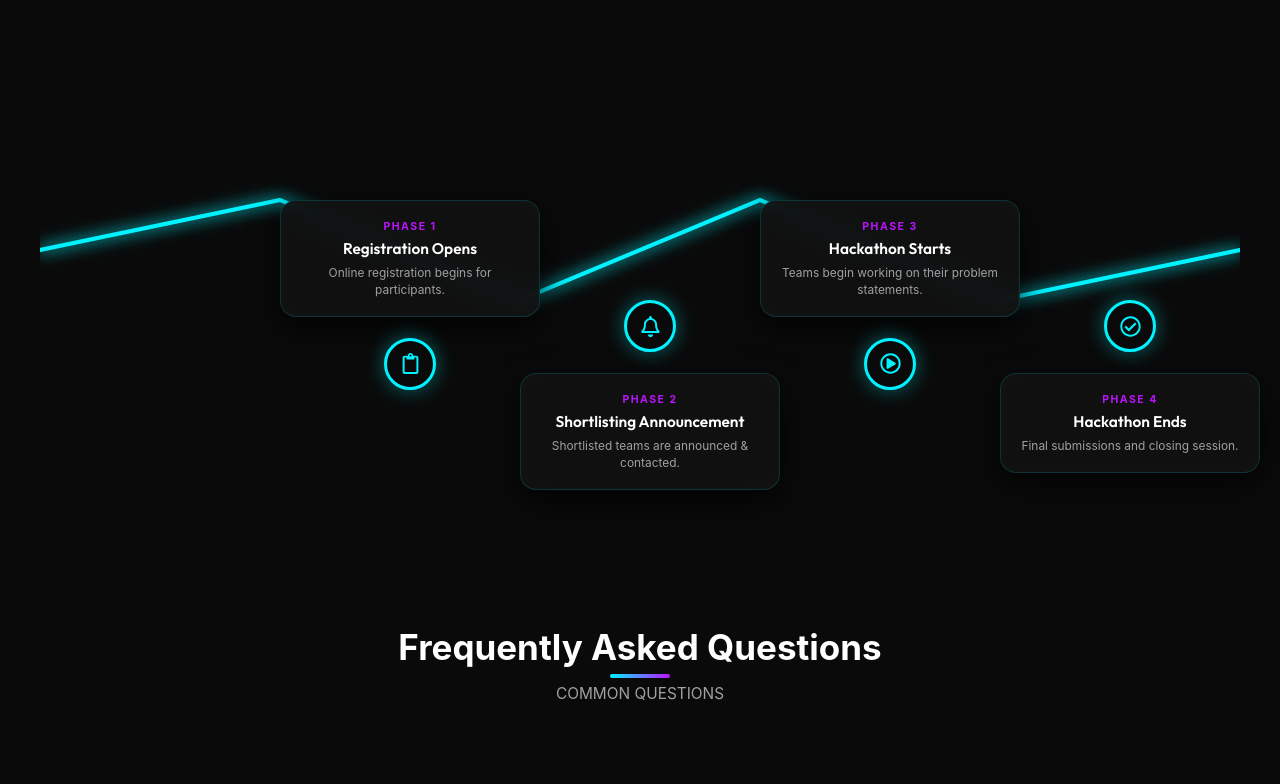
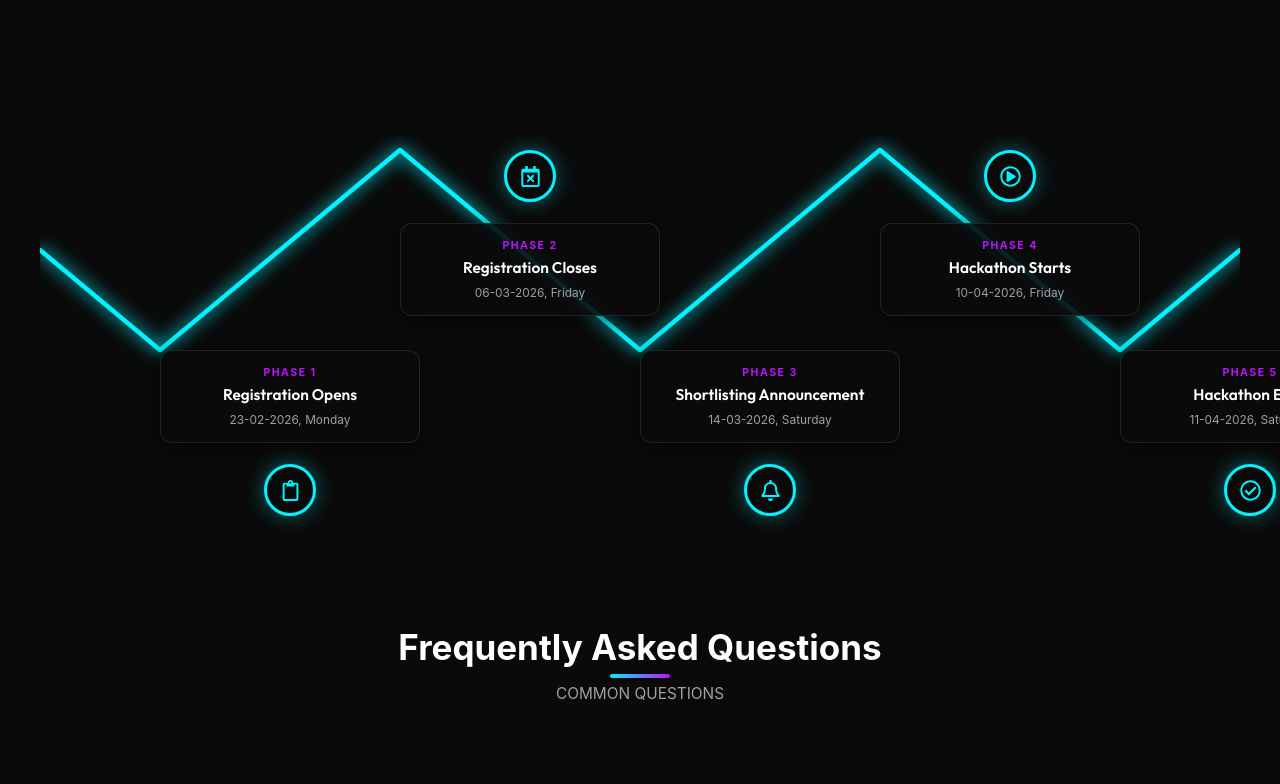
Before and after one commit to chandanaputtaswamy/Cognithon-26, a React (Vite) app: page / in a window 1280 px wide. Shown: the part 4221-5005 px from the top of the page. Built offline with nearby package versions, Linux system fonts and the light colour scheme.

Commit message:
feat: updated schedule with 5 phases, dates, and centered layout

```diff
--- a/src/components/ScheduleRoadmap.tsx
+++ b/src/components/ScheduleRoadmap.tsx
@@ -5,7 +5,8 @@ import {
     FaRegClipboard,
     FaRegBell,
     FaRegPlayCircle,
-    FaRegCheckCircle
+    FaRegCheckCircle,
+    FaRegCalendarTimes
 } from 'react-icons/fa';
 
 
@@ -17,7 +18,6 @@ interface Milestone {
     description: string;
     icon: React.ReactNode;
     x: number; // Percentage from left
-
     y: number; // Percentage from top
 }
 
@@ -25,34 +25,42 @@ const milestones: Milestone[] = [
     {
         time: "Phase 1",
         title: "Registration Opens",
-        description: "Online registration begins for participants.",
+        description: "23-02-2026, Monday",
         icon: <FaRegClipboard />,
-        x: 20,
-        y: 40 // Zigzag Top
+        x: 10,
+        y: 70 // Valley
     },
     {
         time: "Phase 2",
-        title: "Shortlisting Announcement",
-        description: "Shortlisted teams are announced & contacted.",
-        icon: <FaRegBell />,
-        x: 40,
-        y: 60 // Zigzag Bottom
+        title: "Registration Closes",
+        description: "06-03-2026, Friday",
+        icon: <FaRegCalendarTimes />,
+        x: 30,
+        y: 30 // Peak
     },
     {
         time: "Phase 3",
-        title: "Hackathon Starts",
-        description: "Teams begin working on their problem statements.",
-        icon: <FaRegPlayCircle />,
-        x: 60,
-        y: 40 // Zigzag Top
+        title: "Shortlisting Announcement",
+        description: "14-03-2026, Saturday",
+        icon: <FaRegBell />,
+        x: 50,
+        y: 70 // Valley
     },
     {
         time: "Phase 4",
+        title: "Hackathon Starts",
+        description: "10-04-2026, Friday",
+        icon: <FaRegPlayCircle />,
+        x: 70,
+        y: 30 // Peak
+    },
+    {
+        time: "Phase 5",
         title: "Hackathon Ends",
-        description: "Final submissions and closing session.",
+        description: "11-04-2026, Saturday",
         icon: <FaRegCheckCircle />,
-        x: 80,
-        y: 60 // Zigzag Bottom
+        x: 90,
+        y: 70 // Valley
     }
 ];
 
--- a/src/styles/ScheduleRoadmap.css
+++ b/src/styles/ScheduleRoadmap.css
@@ -131,16 +131,16 @@
 
 .milestone-text {
     text-align: center;
-    background: rgba(17, 17, 17, 0.95);
-    padding: 1.25rem;
-    border-radius: 16px;
-    border: 1px solid rgba(0, 243, 255, 0.15);
-    box-shadow: 0 10px 30px rgba(0, 0, 0, 0.8),
-        inset 0 0 20px rgba(255, 255, 255, 0.02);
-    transition: all 0.4s ease;
+    background: rgba(10, 10, 10, 0.9);
+    padding: 1rem;
+    border-radius: 12px;
+    border: 1px solid rgba(255, 255, 255, 0.1);
+    box-shadow: 0 4px 20px rgba(0, 0, 0, 0.6);
+    transition: all 0.3s ease;
     width: 100%;
+    margin: 0 auto;
     position: relative;
-    backdrop-filter: blur(10px);
+    z-index: 2;
 }
 
 .milestone-node:hover .milestone-text {
```
